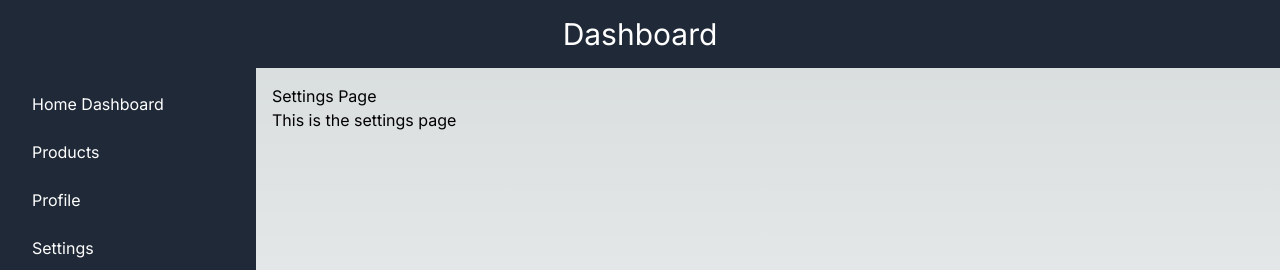
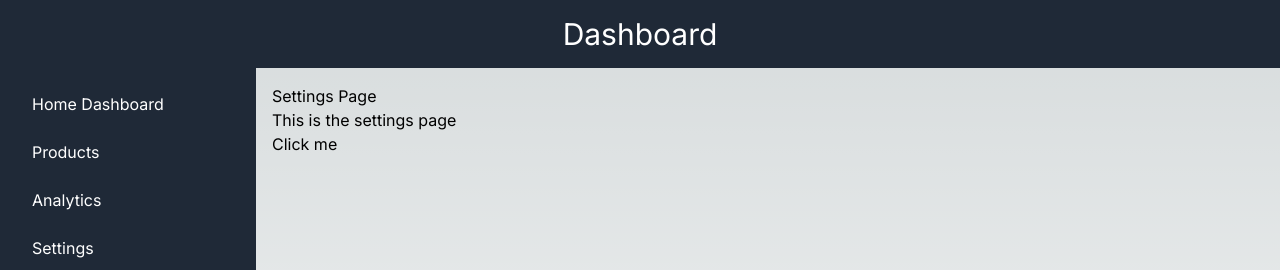
Before and after one commit to vinimarcili/next-basic, a Next.js app: page /dashboard/settings in a window 1280 px wide. Shown: the top 270 px of the page. Built offline with nearby package versions, Linux system fonts and the light colour scheme.

Commit message:
refactor: Update user and dashboard layouts

```diff
--- a/src/app/dashboard/layout.tsx
+++ b/src/app/dashboard/layout.tsx
@@ -25,7 +25,7 @@ const DashboardLayout = ({ children }: DashboardLayoutProps) => {
             </li>
             <li>
               <Link href="/dashboard/analytics" className="block py-2 px-4 rounded hover:bg-gray-700">
-                Profile
+                Analytics
               </Link>
             </li>
             <li>
--- a/src/app/dashboard/settings/page.tsx
+++ b/src/app/dashboard/settings/page.tsx
@@ -1,8 +1,11 @@
+import Button from "@/components/Button/Button"
+
 const SettingsPage = () => {
   return (
     <div>
       <h1>Settings Page</h1>
       <p>This is the settings page</p>
+      <Button></Button>
     </div>
   )
 }
--- /dev/null
+++ b/src/app/error.tsx
@@ -0,0 +1,14 @@
+"use client"
+
+const NotExpectedErrorPage = () => {
+  return (
+    <div className="flex items-center justify-center h-screen">
+      <div className="text-center">
+        <h1 className="text-4xl font-bold text-white-900">500</h1>
+        <p className="text-white-700">Not Expected Error</p>
+      </div>
+    </div>
+  )
+}
+
+export default NotExpectedErrorPage
--- a/src/components/Button/Button.tsx
+++ b/src/components/Button/Button.tsx
@@ -0,0 +1,5 @@
+const Button = () => {
+  return <button>Click me</button>
+}
+
+export default Button
```
